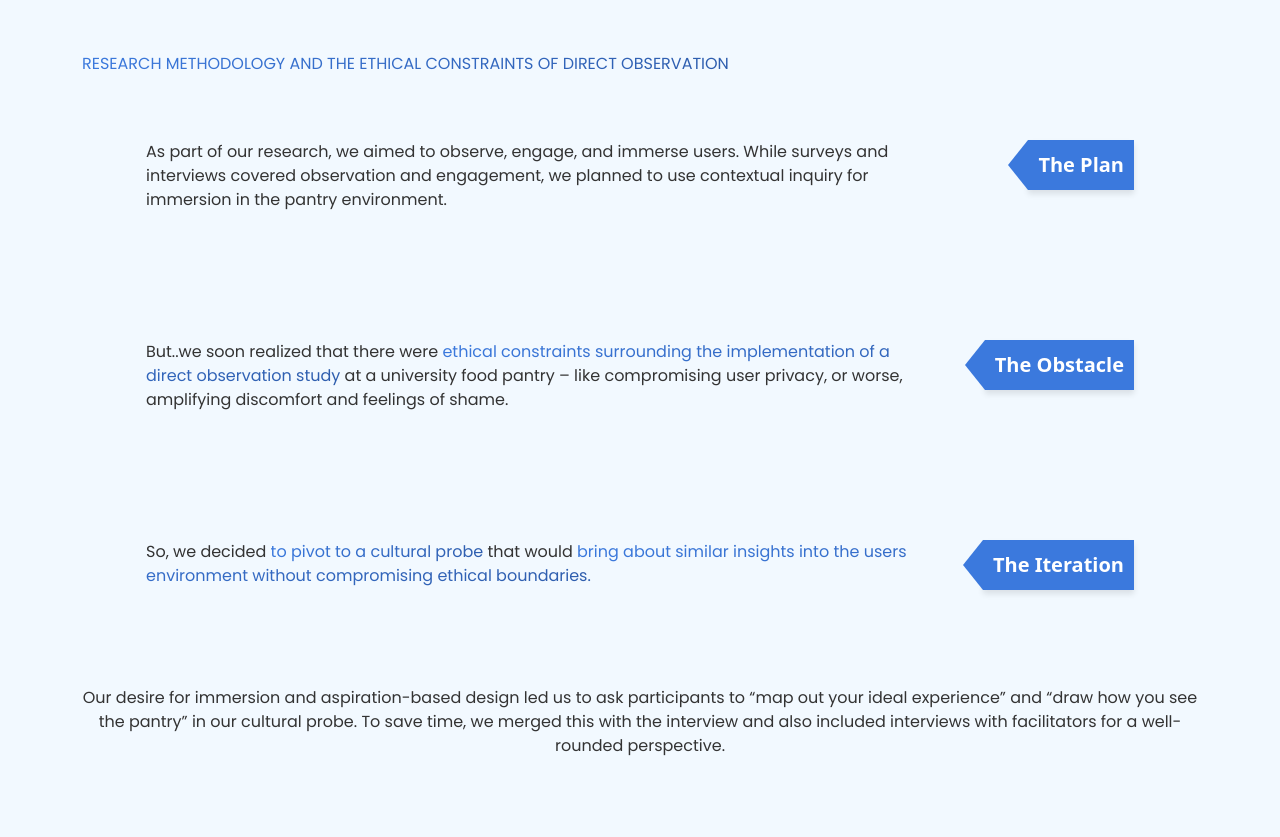
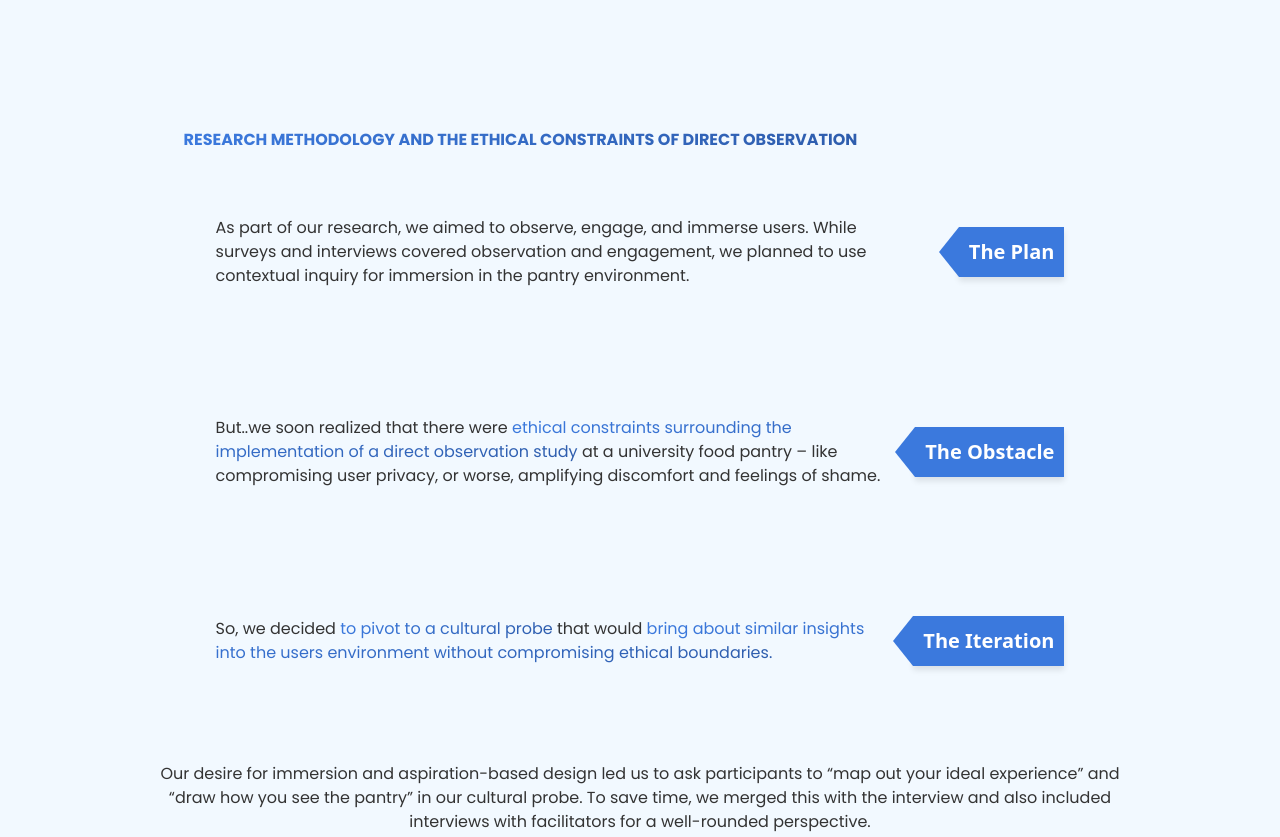
Before and after one commit to YashDev0710/Maize-BlueCup, a plain HTML site: page index.html in a window 1280 px wide. Shown: the part 6560-7397 px from the top of the page. Drawn offline with nearby package versions, Linux system fonts and the light colour scheme.

Commit message:
Update index.css

```diff
--- a/index.css
+++ b/index.css
@@ -1,10 +1,9 @@
 * {
   margin: 0;
-  padding: 0;
+
   box-sizing: border-box;
   outline: none; /* Consider removing this */
   list-style: none;
-  /* border: 1px solid red; */ /* Remove this line */
 }
 
 body {
@@ -302,6 +301,7 @@ p {
 /* Background Image for Each Specific Row */
 .bg-image-1 {
     background-image: url('assets/bg1.png'); /* Replace with your image path */
+
 }
 
 .bg-image-2 {
@@ -577,10 +577,10 @@ p {
 /* Style for section titles */
 .section-title1 {
 
-  font-size: 1.3rem;
+  font-size: 1rem;
   color: #2E3B4E;
   margin-bottom: 30px;
-  font-weight:bolder;
+  font-weight:600;
   padding-top: 20px;
 }
 
@@ -604,7 +604,7 @@ p {
 
 .step p {
   text-align: left;
-  font-size: 1rem;
+  font-size: 1.2rem;
   color: #2E3B4E;
   margin: 0;
   line-height: 1.6;
@@ -685,20 +685,26 @@ p {
 
 
 
-.blue-pointer-section{
-  display: block;
+.blue-pointer-section {
+  display: flex;
+  justify-content: center; /* Centers content horizontally */
+  align-items: center; /* Centers content vertically */
   background-color: #F2F9FF;
-  padding: 4rem 4rem 4rem 4rem ;
-  align-items: center;
+  padding: 4rem;
+  box-sizing: border-box;
+  min-height: 100vh; /* Ensures the section takes up full viewport height */
 }
 
 .blue-pointer-box {
   display: flex;
-  align-items: start;
-  padding: 4rem 4rem 4rem 4rem ;
+  align-items: center;
+  justify-content: center; /* Centers the content horizontally */
+  padding: 4rem;
+  background-color: #F2F9FF;
+  width: 100%; /* Full width of the parent container */
+  max-width: 1200px; /* Optional: limit maximum width */
+  box-sizing: border-box;
   justify-content: space-between;
-  background-color: #F2F9FF;
-
 }
 
 .blue-pointer-box p {
@@ -730,18 +736,34 @@ p {
   height: 0; /* Set height to 0 for the triangle */
   border-left: 20px solid transparent; /* Transparent left border */
   border-right: 20px solid #3B79DD; /* Visible right border */
-    border-top:25px solid transparent; /* Top border for triangle */
+  border-top: 25px solid transparent; /* Top border for triangle */
   border-bottom: 25px solid transparent; /* Bottom border for triangle */
   z-index: 1;
+}
 
-}
-.last-line p{
+.last-line p {
   text-align: center;
   justify-content: center;
-
 }
 
+.a4-content1 {
+  background-color: #F2F9FF;
 
+  width: 33cm; /* A4 width */
+  height: auto; /* A4 height */
+  padding: 2cm; /* Padding within the content to give some spacing */
+  box-sizing: border-box; /* Include padding within width and height */
+  overflow: hidden; /* Prevents content overflow */
+  justify-self: center;
+  display: flex;
+  align-items: center; /* Center content vertically within the A4 */
+  justify-content: center; /* Center content horizontally within the A4 */
+}
+ .section-title3{
+  font: 1.2em;
+  font-weight: 600;
+  padding-left: 2rem;
+ }
 @keyframes bounce {
   0%, 100% {
     transform: translateY(0);
```
Lines whose indentation alone changed are shown as unchanged.
